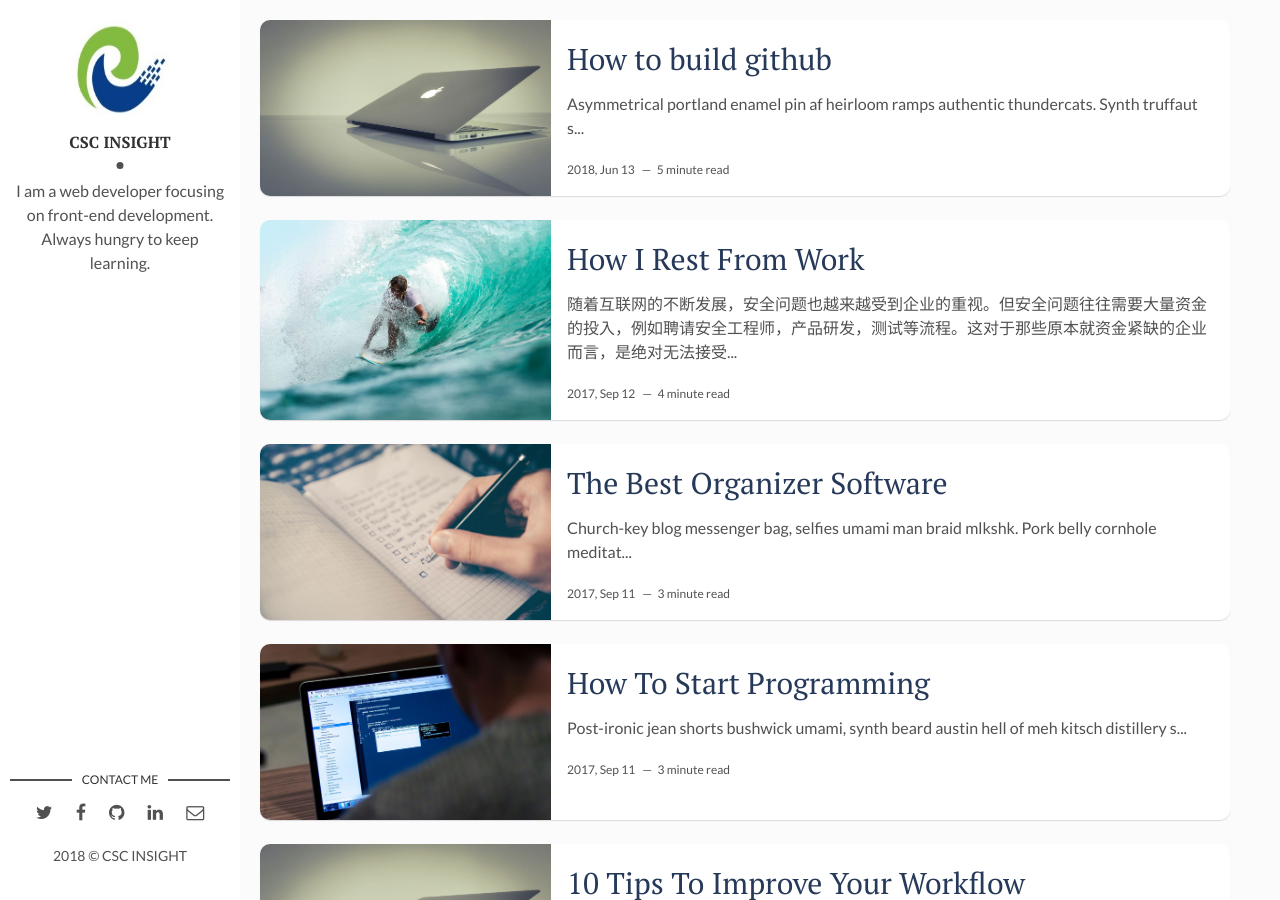
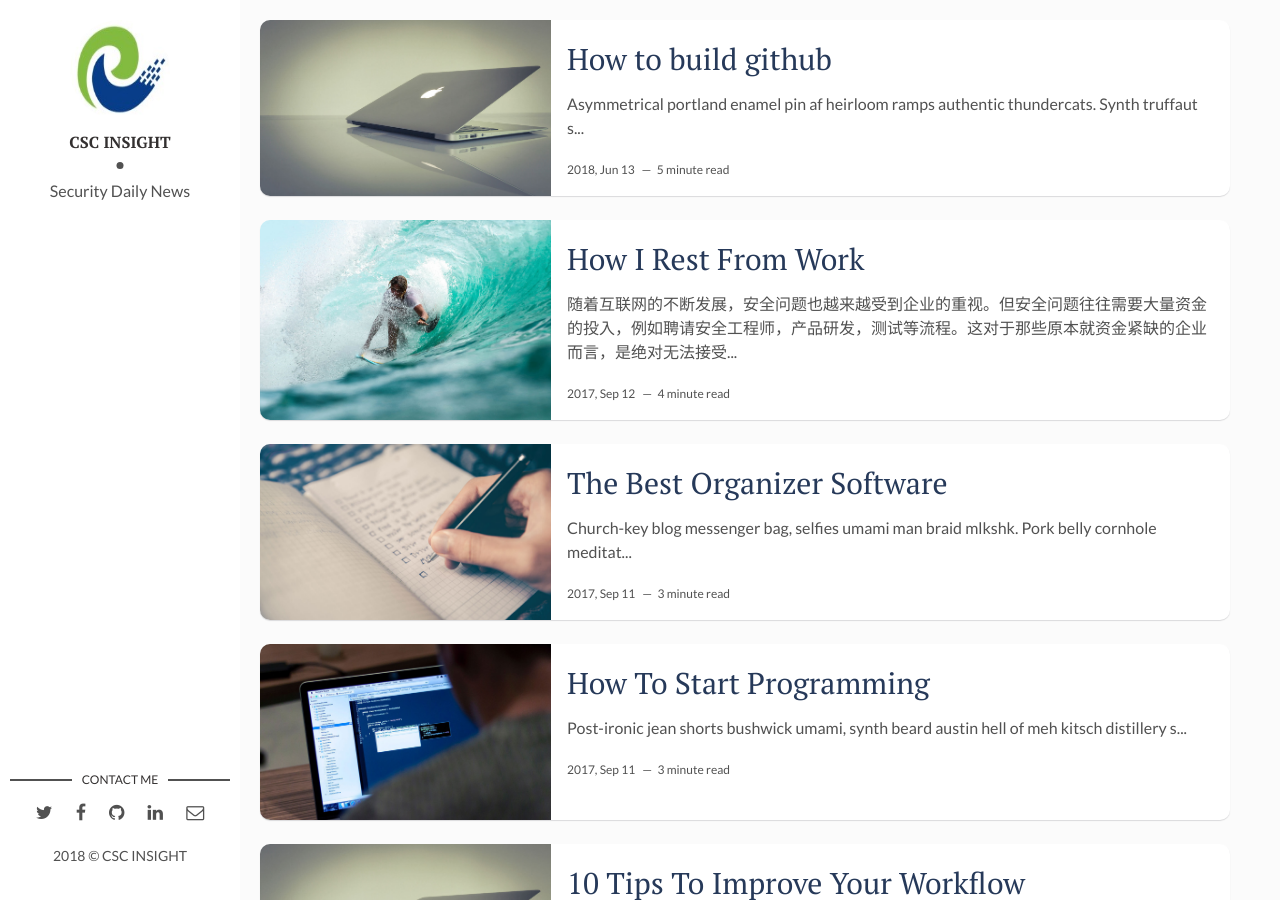
Before and after one commit to Marshalord/CSC005, a Jekyll site: the page built from index.html, in a window 1280 px wide and 900 px high. Built offline with Jekyll 4.4.1, drawn with Linux system fonts in a browser that asks for light colours; the list of posts is cut into pages by our own code.

Commit message:
Fourth pages commit

```diff
--- a/_config.yml
+++ b/_config.yml
@@ -11,10 +11,10 @@
 # Author Settings
 author: CSC INSIGHT # add your name
 author-img: dtqa_icon.jpg # add your photo
-about-author: I am a web developer focusing on front-end development. Always hungry to keep learning. # add description
+about-author: Security Daily News # add description
 social-twitter: # add your Twitter handle
 social-facebook: # add your Facebook handle
-social-github: artemsheludko # add your Github handle
+social-github: Marshalord # add your Github handle
 social-linkedin: # add your Linkedin handle
 social-email: # add your Email address
 
```
